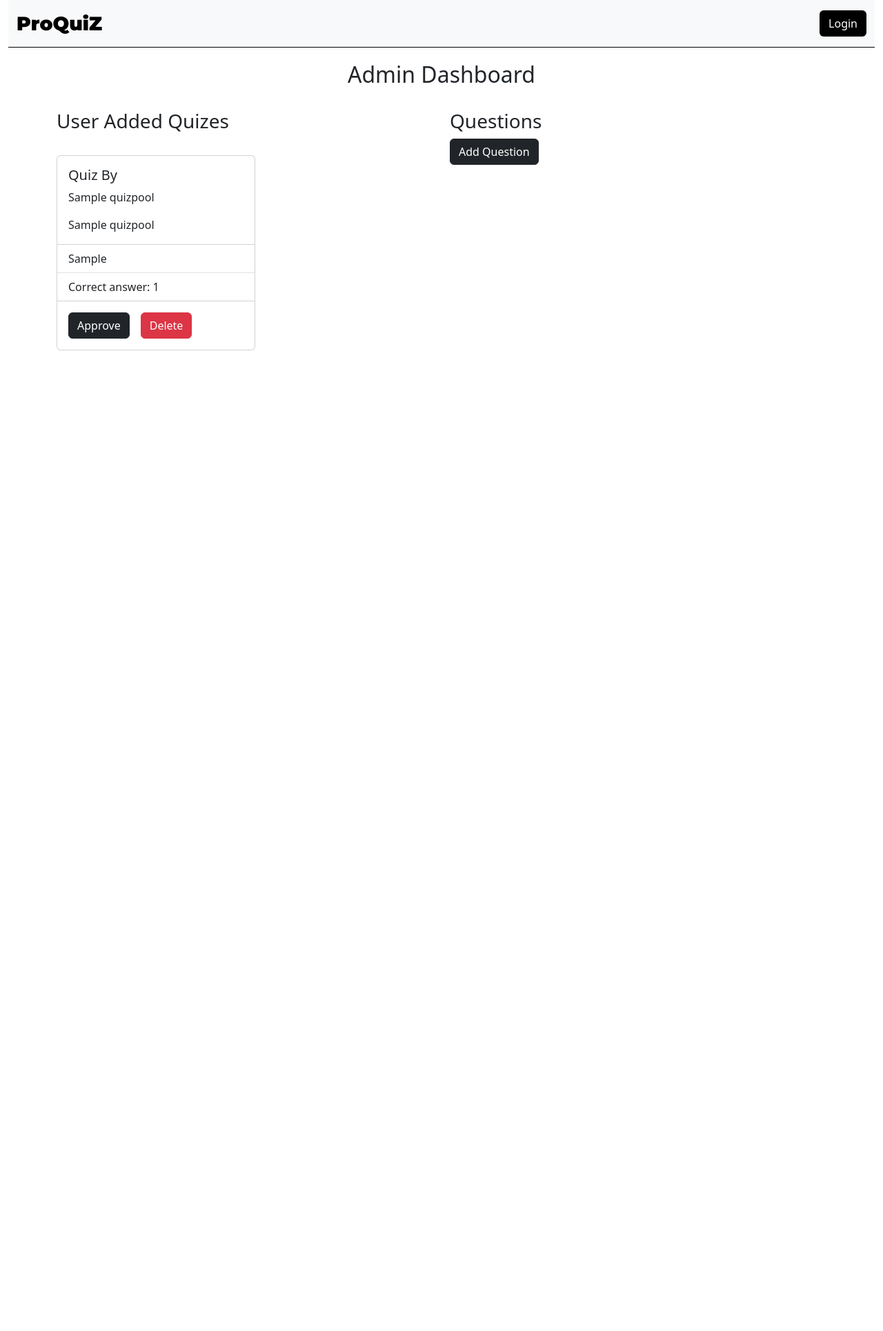
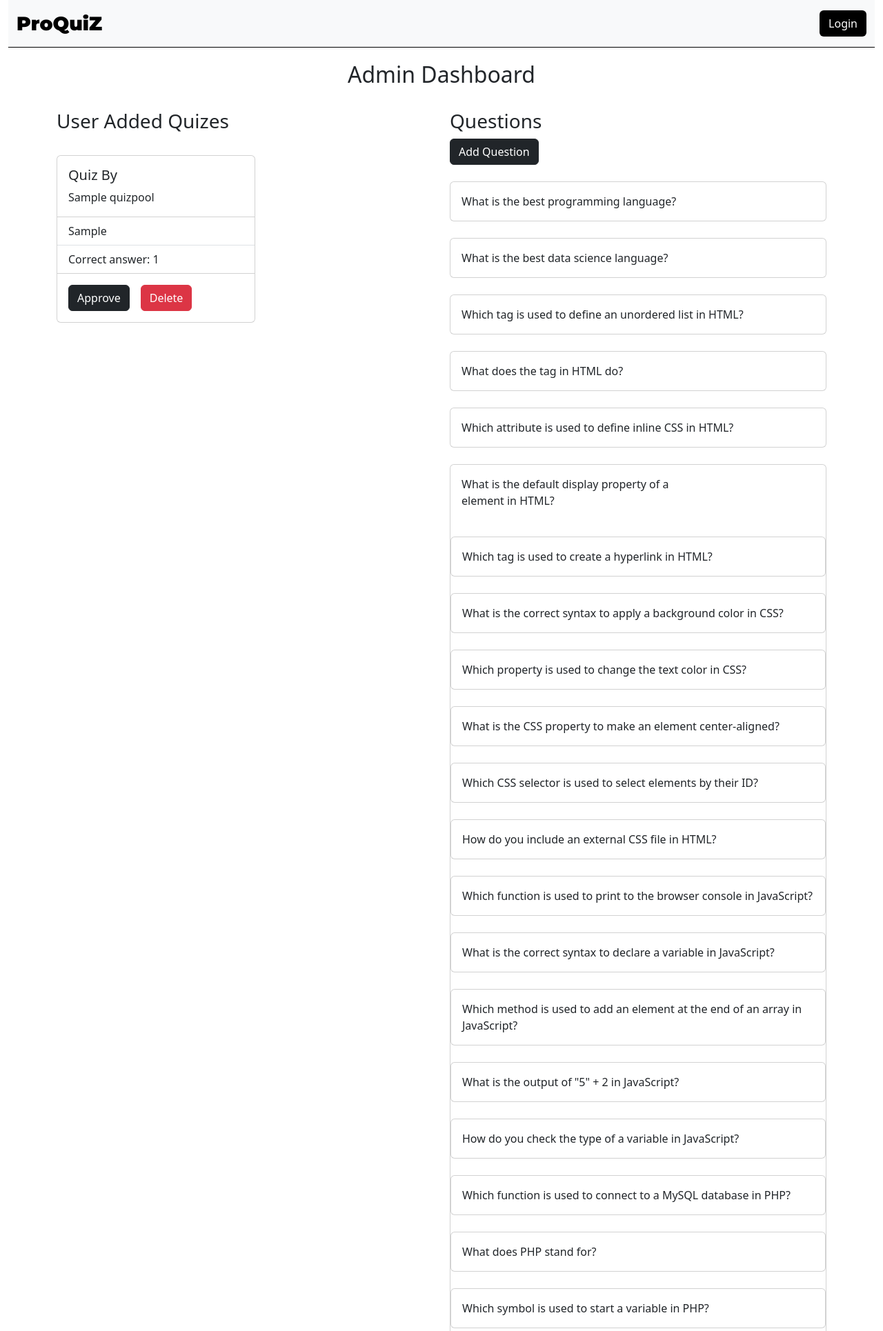
Before and after one commit to kavindacena99/proquiz, a PHP site: page /admin.php in a window 1280 px wide. Shown: the top 1930 px of the page at 69% size. Before the commit the page ends 508 px from the top, so only its background shows below. Run offline with PHP 8.4, Linux system fonts and the light colour scheme; data comes from the database, SQL or seed files in the repository; tables that the repository leaves empty hold one stand-in row (values such as "Sample post"); data that the repository does not hold is empty.

Commit message:
Add user ID to quizzes table, display questions in admin panel, and improve UI elements

```diff
--- a/admin.php
+++ b/admin.php
@@ -29,7 +29,6 @@
                                     "<div class='card-body'>" .
                                         "<h5 class='card-title'>Quiz By " . $row['userid'] . "</h5>" .
                                         "<p class='card-text'>" . $row['question'] . "</p>" .
-                                        "<p class='card-text'>" . $row['question'] . "</p>" .
                                     "</div>" .
                                     "<ul class='list-group list-group-flush'>";
                                         foreach($g as $i){
@@ -50,7 +49,21 @@
             </div>
             <div class="col-md-6">
                 <h3>Questions</h3>
-                <a href="addquestion.php" class="btn btn-dark">Add Question</a>
+                <a href="addquestion.php" class="btn btn-dark">Add Question</a> <br><br>
+                <?php
+                    $sql = "SELECT * FROM quizzes";
+                    $result = mysqli_query($connection,$sql);
+
+                    if($result->num_rows > 0){
+                        while($row = $result->fetch_assoc()){
+                            echo "<div class='card'>" .
+                                    "<div class='card-body'>" .
+                                        $row['question'] .
+                                    "</div>" .
+                                "</div><br>";
+                        }
+                    }
+                ?>
             </div>
         </div>
     </div>
--- a/connection/data.sql
+++ b/connection/data.sql
@@ -5,6 +5,7 @@
 insert into users (fname,lname,mail,pswd,marks,role) values('Kavnda','Supun','kavinda@gmail.com','123456',0,'admin');
 
 create table quizzes(qid INT primary key auto_increment,question text,options text,correct_option INT,category varchar(50),qlang varchar(25),createdby INT default 0);
+alter table quizzes add column userid INT default 0;
 
 create table quizpool(qpid INT primary key auto_increment,question text,options text,correct_option INT,category varchar(50),qlang varchar(25),approved INT,userid INT);
 
--- a/index.php
+++ b/index.php
@@ -28,7 +28,7 @@
   <?php require_once 'nav.php'; ?>
 
   <div class="container">
-    <h1 class="text-center" style="margin-top: 18px;margin-bottom:80px;"><?php if(isset($_SESSION['user_id'])){echo"Hi " . $_SESSION['fname'];} ?>, Welcome to <span class="brandname">ProQuiZ</span></h1>
+    <h1 class="text-center" style="margin-top: 18px;margin-bottom:80px;"><?php if(isset($_SESSION['user_id'])){echo"Hi " . $_SESSION['fname'] . ",";} ?> Welcome to <span class="brandname">ProQuiZ</span></h1>
 
     <div class="row">
       <div class="col-md-6 mb-4">
```
